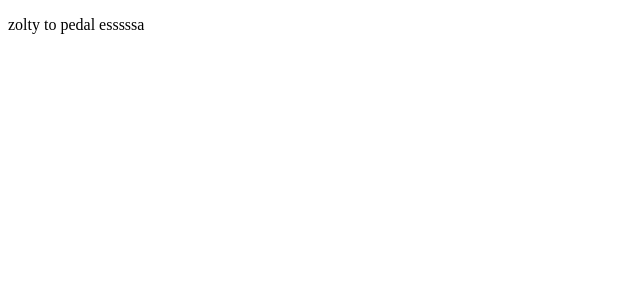
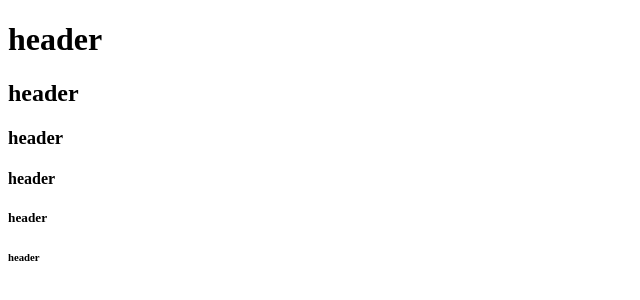
Before and after one commit to Piotr602/Hamra, a plain HTML site: page index.html in a window 1280 px wide. Shown: the whole page, without its empty margins (0-640 px from the left). Drawn offline with Linux system fonts and the light colour scheme.

Commit message:
komentarz

```diff
--- a/index.html
+++ b/index.html
@@ -1,14 +1,18 @@
 <!DOCTYPE html>
 <html lang="en">
 <head>
-    <meta charset="UTF-8">
-    <meta http-equiv="X-UA-Compatible" content="IE=edge">
-    <meta name="viewport" content="width=, initial-scale=1.0">
-    <title>Document</title>
+  <title>Dobry Dzionek!</title>
+  <meta charset="UTF-8" />
+  <meta name="viewport" content="width=device-width,initial-scale=1" />
+  <meta name="description" content="" />
 </head>
 <body>
-    <p>
-        zolty to pedal esssssa
-    </p>
+    <script src="/index.html"></script>
+    <h1>header</h1>
+    <h2>header</h2>
+    <h3>header</h3>
+    <h4>header</h4>
+    <h5>header</h5>
+    <h6>header</h6>
 </body>
 </html>
```
